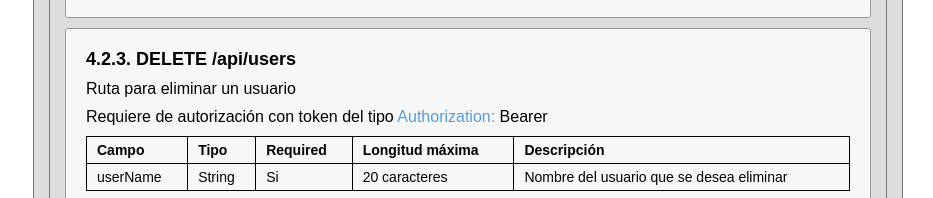
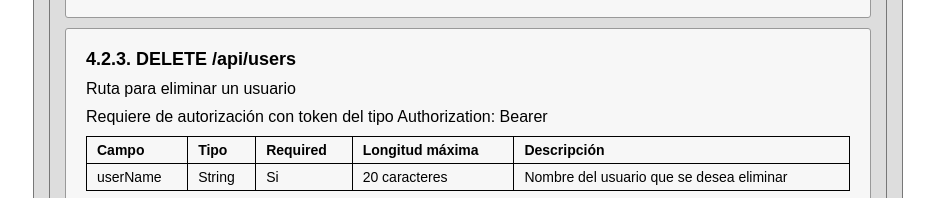
Before and after one commit to ibaiAD/api_tfc, a website: page public/index.html in a window 1280 px wide. Shown: the part 7444-7642 px from the top of the page, without its empty margins (347-1280 px from the left). Drawn offline with Linux system fonts and the light colour scheme.

Commit message:
color fixed

```diff
--- a/public/index.html
+++ b/public/index.html
@@ -725,8 +725,7 @@
           <article id="users-delete">
             <h4 class="quaternary-heading">4.2.3. DELETE /api/users</h4>
             <p>Ruta para eliminar un usuario</p>
-            <p class="mb-small">Requiere de autorización con token del tipo <span
-                class="code-blue-dark">Authorization:</span> Bearer</p>
+            <p class="mb-small">Requiere de autorización con token del tipo Authorization: Bearer</p>
             <table class="users-delete__fields">
               <thead>
                 <tr>
```
